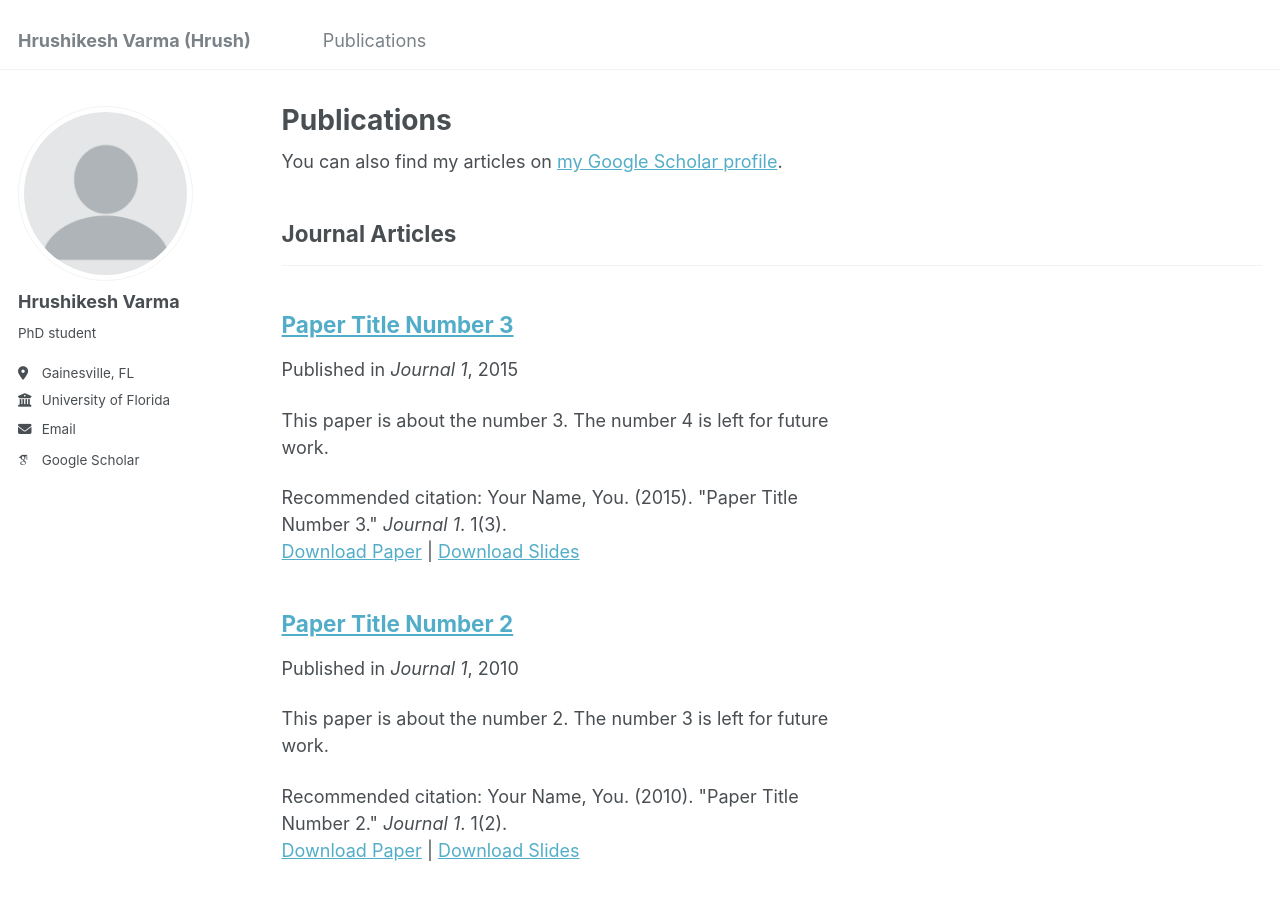
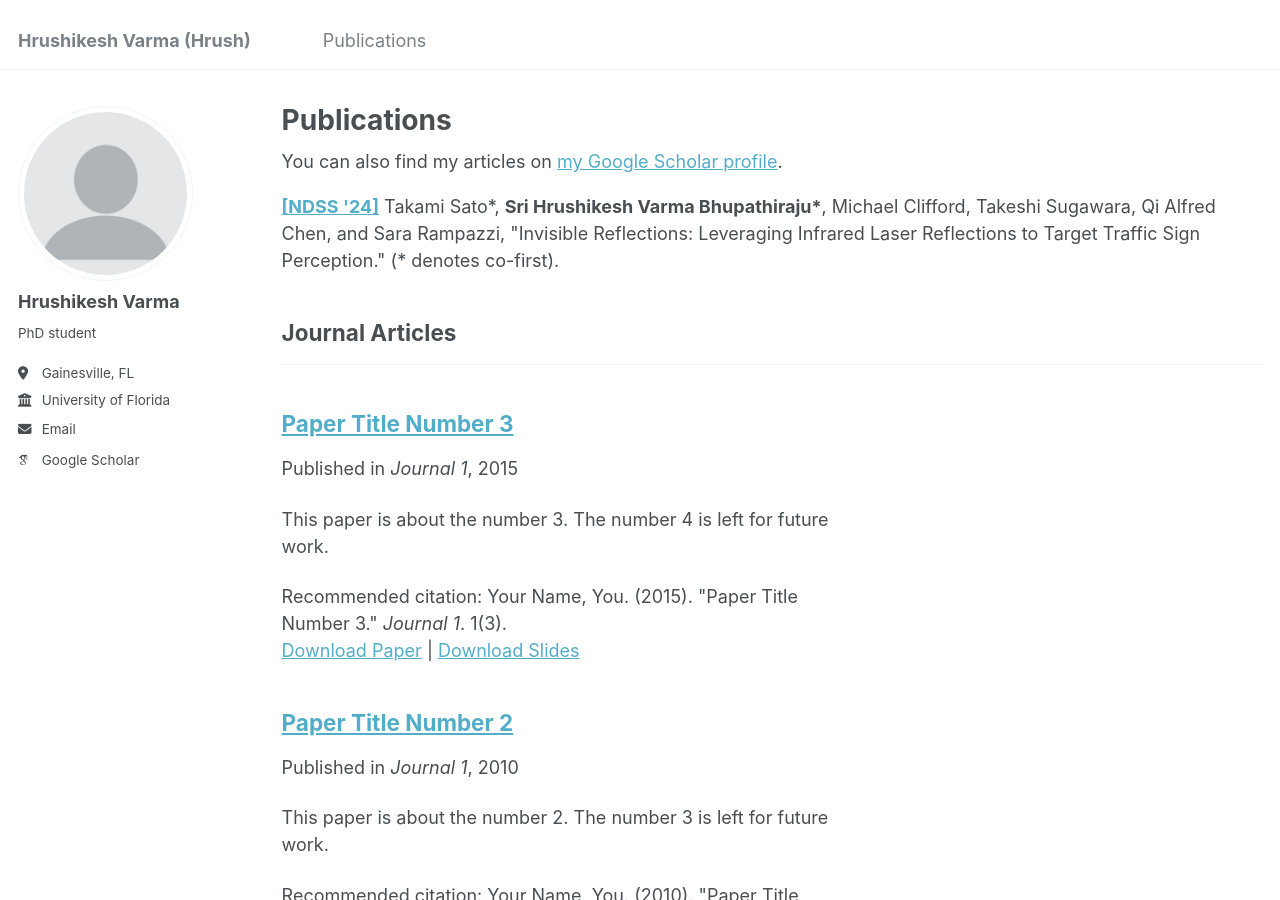
Before and after one commit to hrushivb/hrush, a Jekyll site: the page built from _pages/publications.html, in a window 1280 px wide and 900 px high. Built offline with Jekyll 4.4.1, drawn with Linux system fonts in a browser that asks for light colours; some web fonts are replaced.

Commit message:
Update publications.html

```diff
--- a/_pages/publications.html
+++ b/_pages/publications.html
@@ -12,6 +12,10 @@ author_profile: true
 {% include base_path %}
 
 <!-- New style rendering if publication categories are defined -->
+{% if site.publication_category %}
+<p> <b><a href="https://arxiv.org/abs/2401.03582">[NDSS '24]</a></b> Takami Sato*, <b>Sri Hrushikesh Varma Bhupathiraju*</b>, Michael Clifford, Takeshi Sugawara, Qi Alfred Chen, and Sara Rampazzi, "Invisible Reflections: Leveraging Infrared Laser Reflections to Target Traffic Sign Perception." (* denotes co-first). </p>
+
+{% endif %}
 {% if site.publication_category %}
   {% for category in site.publication_category  %}
     {% assign title_shown = false %}
```
